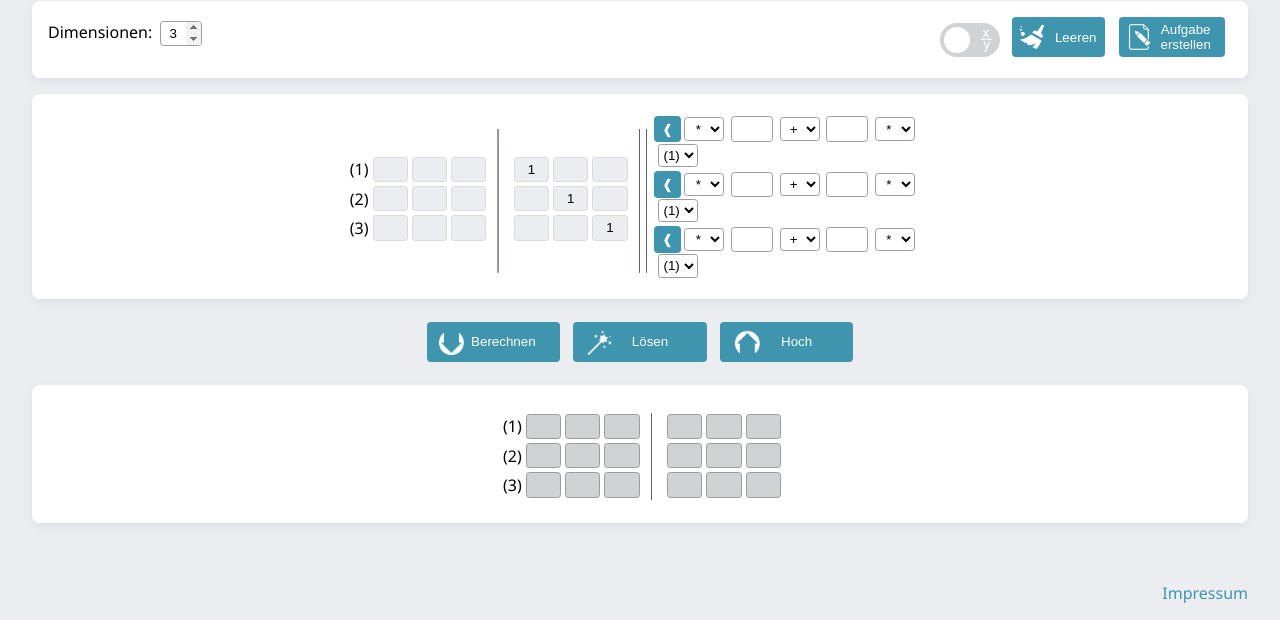
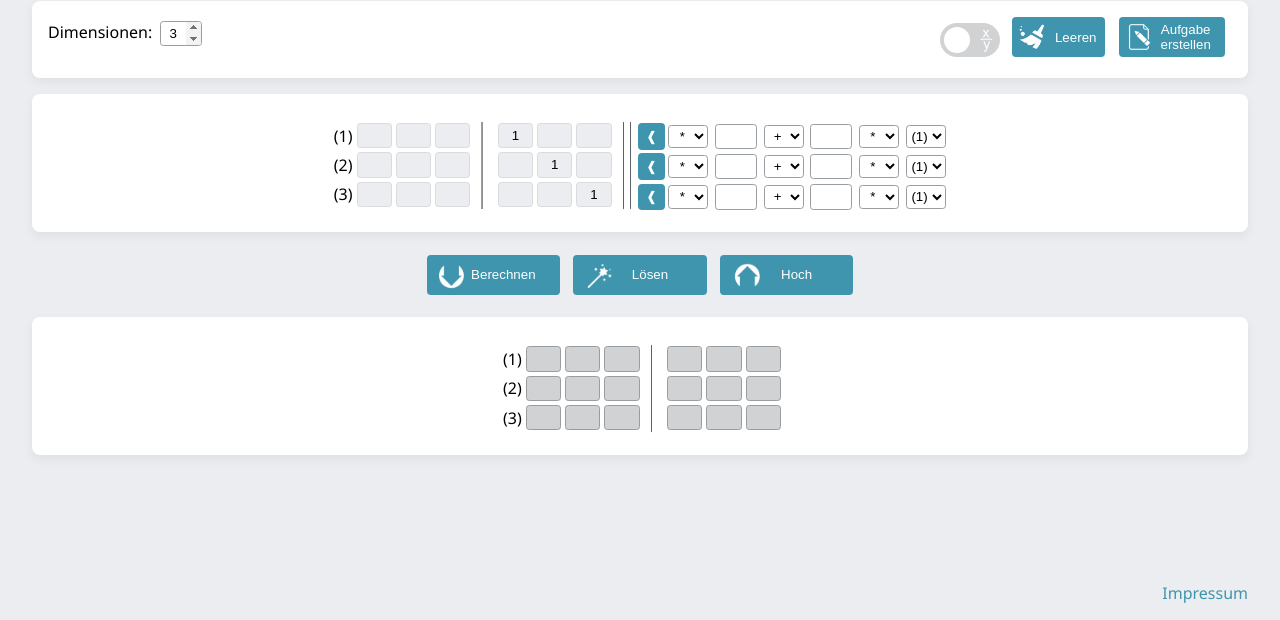
Before and after one commit to finitearth/Gaussian-Elimination-GUI, a website with bundled scripts: page src/pages/matrixinversion.html in a window 1280 px wide. Shown: the part 180-800 px from the top of the page. Built offline with nearby package versions, Linux system fonts and the light colour scheme.

Commit message:
Fix row operation style

```diff
--- a/src/style/gleichungssystem-matrixinversion-style.css
+++ b/src/style/gleichungssystem-matrixinversion-style.css
@@ -59,7 +59,7 @@
 /* Formatting */
 .operations {
     /* fixed space for row operations */
-    width: 18em;
+    width: 20em;
     vertical-align: bottom;
 }
 
--- a/src/style/style.css
+++ b/src/style/style.css
@@ -77,6 +77,11 @@ a {
 
 p {
     margin-top: 0;
+}
+
+td {
+    text-align: center;
+    vertical-align: middle;
 }
 
 button {
```
